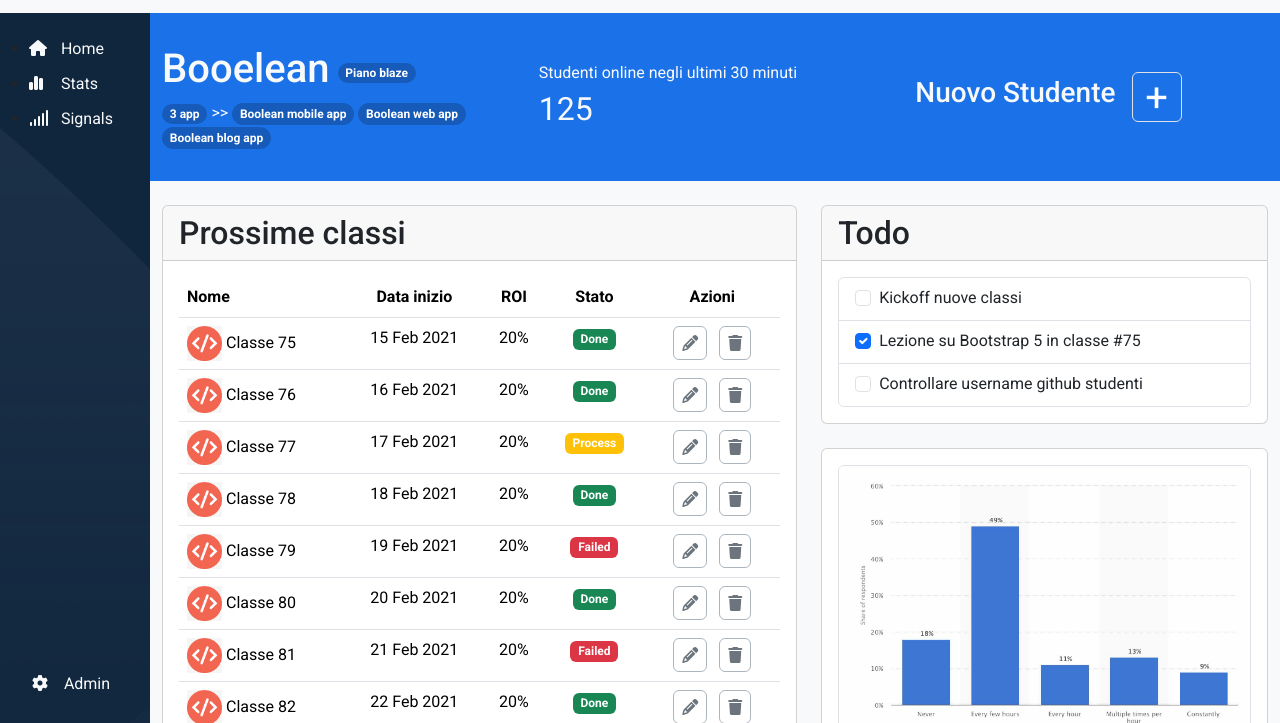
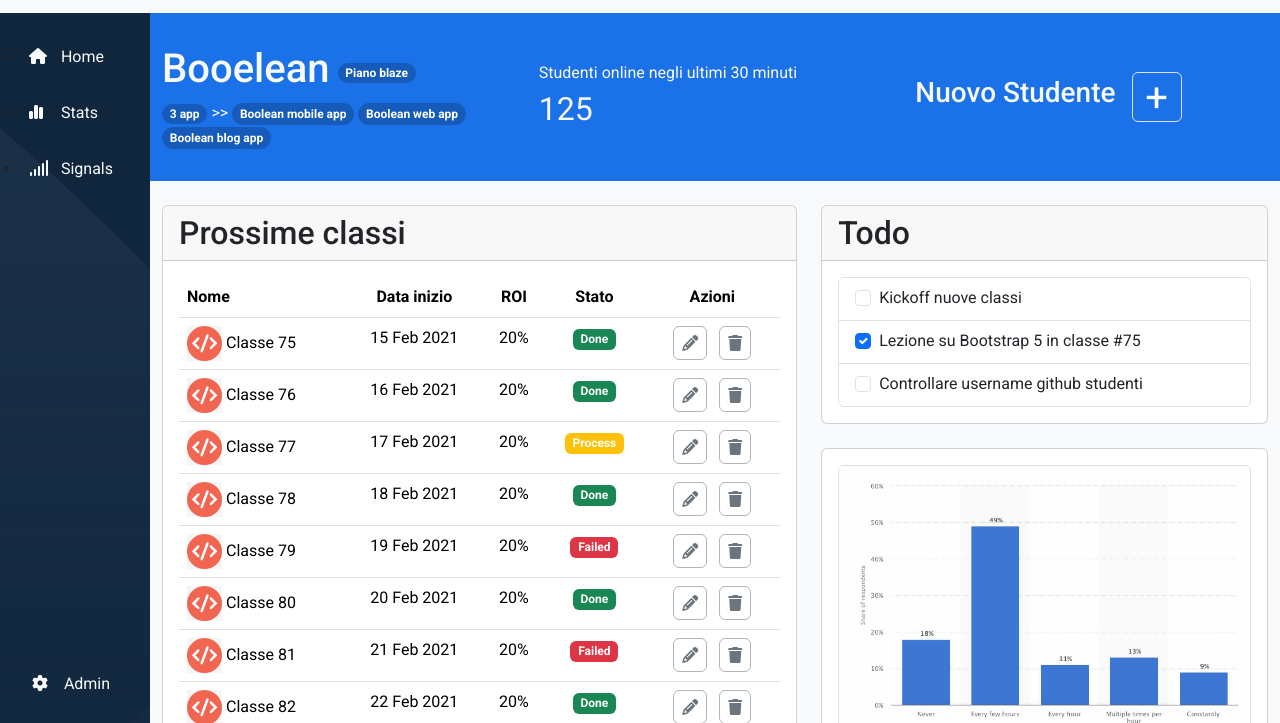
Before and after one commit to Hycarus/html-css-bootstrap-dashboard, a plain HTML site: page index.html in a window 1280 px wide. Shown: the part 77-800 px from the top of the page. Drawn offline with nearby package versions, Linux system fonts and the light colour scheme.

Commit message:
changed margin and padding on menu in sidebar

```diff
--- a/index.html
+++ b/index.html
@@ -69,26 +69,26 @@
     <main class="main d-flex">
       <div class="side-bar d-flex flex-column justify-content-between">
         <ul class="d-flex flex-wrap flex-column p-1 py-4 mx-auto">
-          <li class="">
+          <li class="mb-3 p-2">
             <a href="#" class="text-light text-decoration-none">
-              <i class="fa-solid fa-house text-start fa-fw pb-3"></i>
+              <i class="fa-solid fa-house text-start fa-fw"></i>
               <span class="d-none d-lg-inline mx-2">Home</span>
             </a>
           </li>
-          <li class="">
+          <li class="mb-3 p-2">
             <a href="#" class="text-light text-decoration-none">
-              <i class="fa-solid fa-chart-simple text-start fa-fw pb-3"></i>
+              <i class="fa-solid fa-chart-simple text-start fa-fw"></i>
               <span class="d-none d-lg-inline mx-2">Stats</span>
             </a>
           </li>
-          <li class="">
+          <li class="mb-3 p-2">
             <a href="#" class="text-light text-decoration-none">
-              <i class="fa-solid fa-signal text-start fa-fw pb-3"></i>
+              <i class="fa-solid fa-signal text-start fa-fw"></i>
               <span class="d-none d-lg-inline mx-2">Signals</span>
             </a>
           </li>
         </ul>
-        <div class="pb-3 mx-auto">
+        <div class="mb-3 mx-auto p2">
           <a href="" class="text-light text-decoration-none">
             <i class="fa-solid fa-fw text-start fa-gear pb-3"></i>
             <span class="d-none d-lg-inline mx-2">Admin</span>
```
